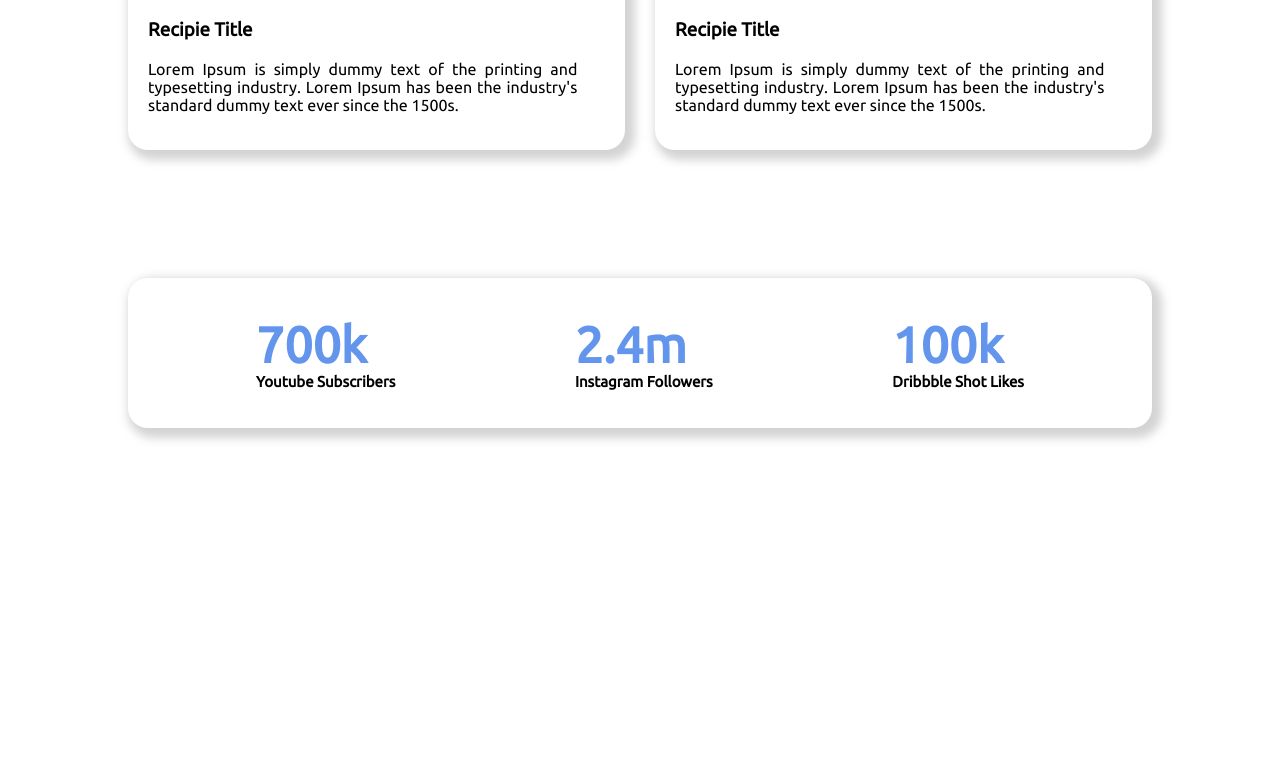
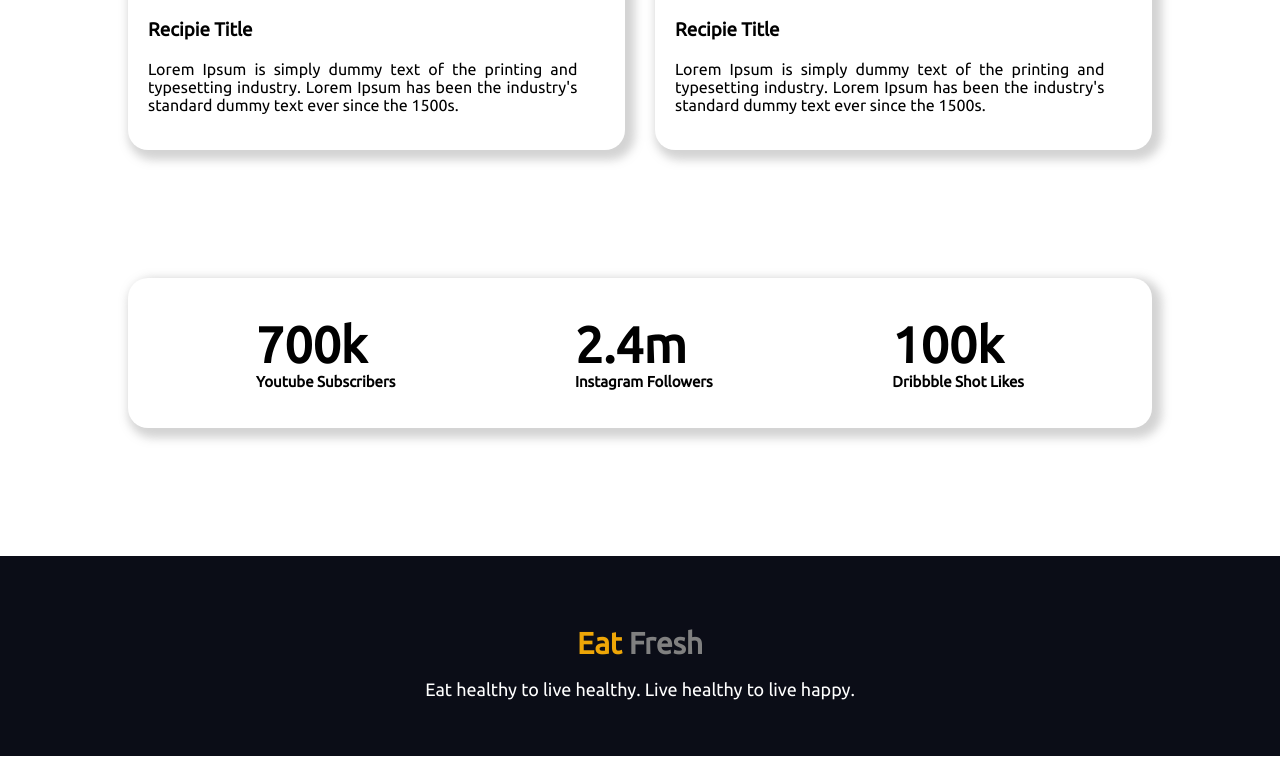
Before and after one commit to amernadim/eat-healty, a plain HTML site: page index.html in a window 1280 px wide. Shown: the part 1822-2592 px from the top of the page. Before the commit the page ends 2378 px from the top, so only its background shows below. Drawn offline with Linux system fonts and the light colour scheme.

Commit message:
footer section added

```diff
--- a/index.html
+++ b/index.html
@@ -18,7 +18,7 @@
   <!-- Banner Section -->
   <section class="banner">
     <div class="banner-text half-width">
-      <h1><span>Skip</span> The Diet, <br>
+      <h1><span class="spn">Skip</span> The Diet, <br>
         Just Eat Healthy <br>
         With Food Network</h1>
       <p>Imagine you don't need a diet because we provide <br>
@@ -82,6 +82,14 @@
      </div>
   </Section>
 
+  <!-- Footer Section  -->
+  <footer>
+   <div>
+    <h3> <span class="clr-one">Eat </span> <span class="clr-two">Fresh</span></h3>
+    <p>Eat healthy to live healthy. Live healthy to live happy.</p>
+   </div>
+  </footer>
+
 
 
 </body>
--- a/style.css
+++ b/style.css
@@ -35,7 +35,7 @@ a{
   font-size: 50px;
   font-weight: 800;
 }
-span {
+.spn {
   color:cornflowerblue;
 }
 .banner p {
@@ -138,3 +138,26 @@ span {
 .media h1 {
   font-size: 15px;
 }
+/* footer */
+footer {
+  background-color: #0B0D17;
+  height: 200px;
+  text-align: center;
+}
+.clr-one {
+  color: #EEA607 ;
+  font-size: 30px;
+}
+.clr-two {
+  color: grey;
+  font-size: 30px;
+}
+
+footer p{
+  font-size: 18px;
+  color: white;
+
+}
+footer div{
+  padding: 4% 0;
+}
```
